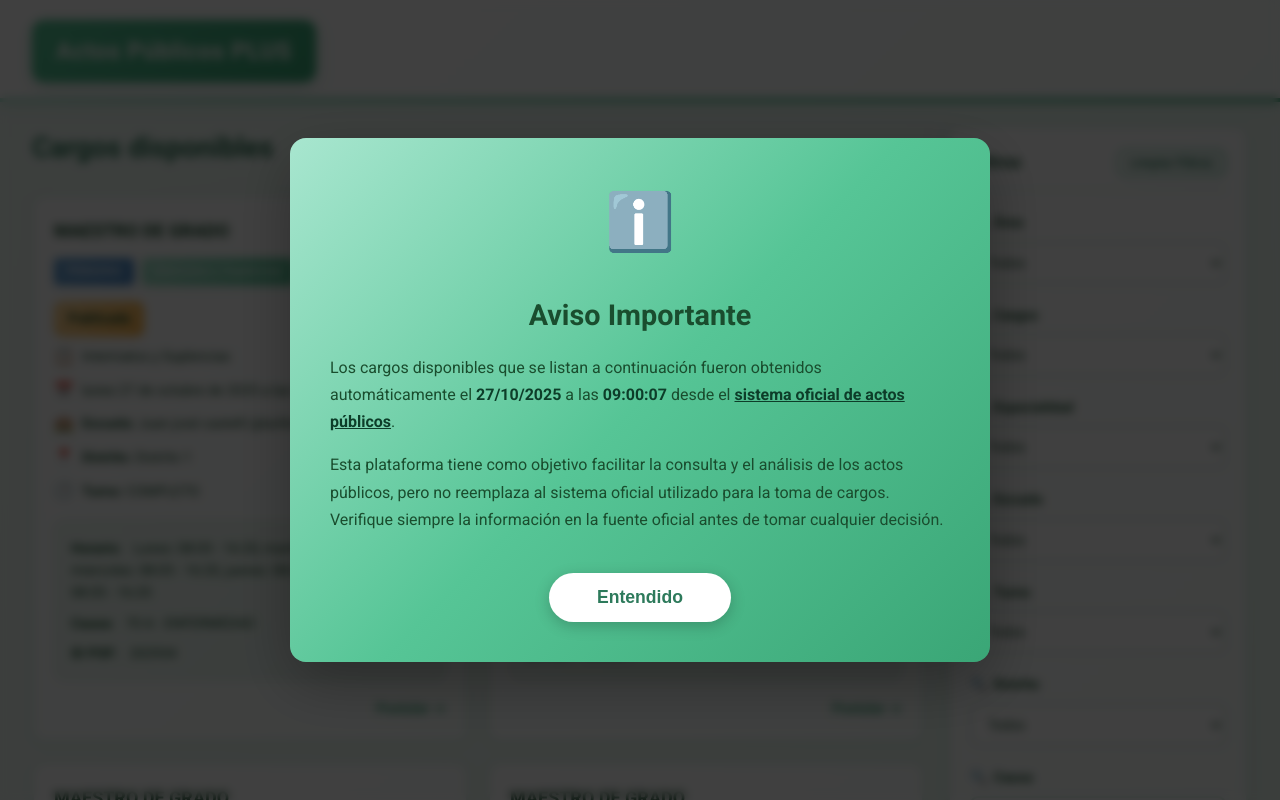
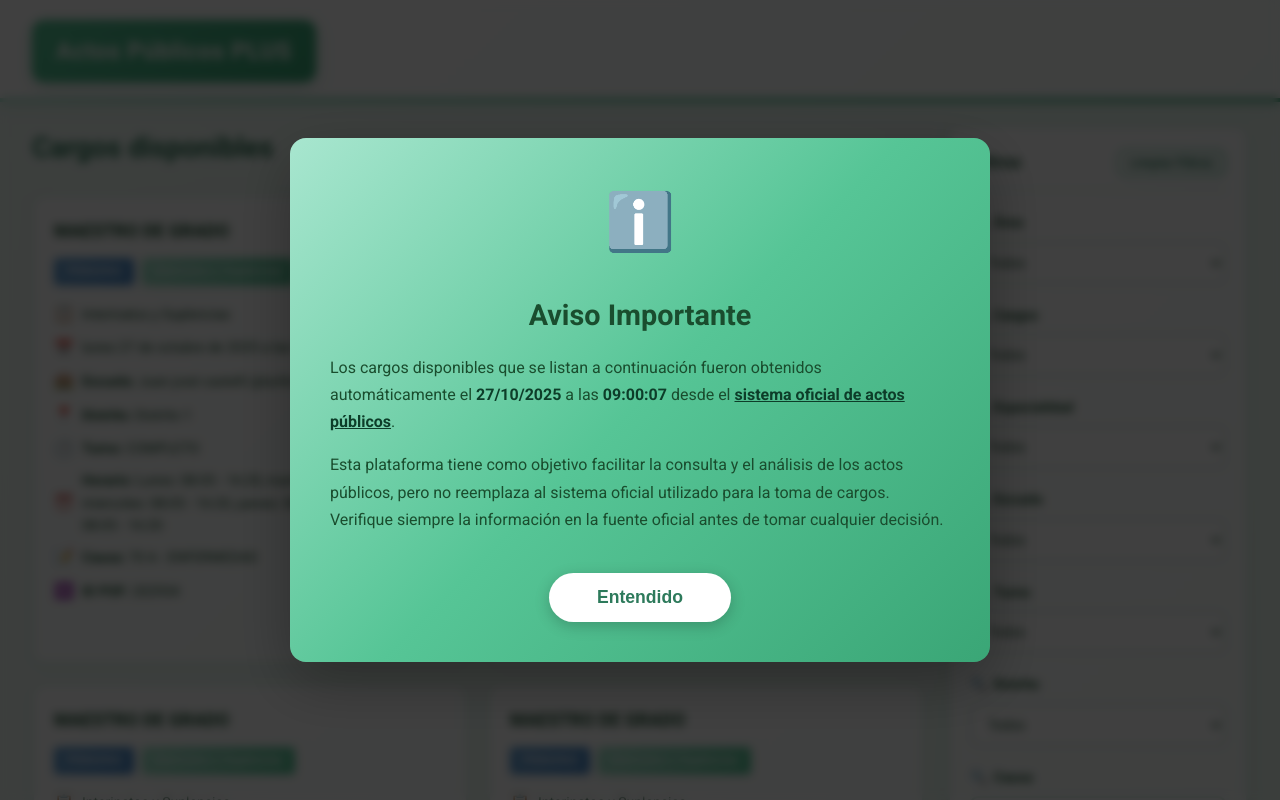
Before and after one commit to Luis3518/actospublicosPLUS, a Vue app: page / in a window 1280 px wide. Shown: the top 800 px of the page. Built offline with nearby package versions, Linux system fonts and the light colour scheme.

Commit message:
Refactor ActoPublicoCard layout and remove estado badge
Removed the 'estado' badge and refactored details (horario, causa, ID POF) to use icons and consistent 'info-item' styling. Cleaned up related CSS by removing unused classes for the badge and card details.

```diff
--- a/src/components/ActoPublicoCard.vue
+++ b/src/components/ActoPublicoCard.vue
@@ -12,10 +12,6 @@
     </div>
 
     <div class="card-info">
-      <div class="info-item">
-        <span class="badge-estado">{{ acto.estado }}</span>
-      </div>
-
       <div class="info-item">
         <span class="icon">📋</span>
         <span class="info-text">{{ acto.tipo_acto }}</span>
@@ -40,17 +36,20 @@
         <span class="icon">🕐</span>
         <span class="info-text"><strong>Turno:</strong> {{ acto.turno }}</span>
       </div>
-    </div>
 
-    <div class="card-details">
-      <div v-if="acto.horario" class="detail-row">
-        <strong>Horario:</strong> {{ acto.horario }}
+      <div v-if="acto.horario" class="info-item">
+        <span class="icon">⏰</span>
+        <span class="info-text"><strong>Horario:</strong> {{ acto.horario }}</span>
       </div>
-      <div v-if="acto.causa" class="detail-row">
-        <strong>Causa:</strong> {{ acto.causa }}
+
+      <div v-if="acto.causa" class="info-item">
+        <span class="icon">📝</span>
+        <span class="info-text"><strong>Causa:</strong> {{ acto.causa }}</span>
       </div>
-      <div v-if="acto.id_pof" class="detail-row">
-        <strong>ID POF:</strong> {{ acto.id_pof }}
+
+      <div v-if="acto.id_pof" class="info-item">
+        <span class="icon">🆔</span>
+        <span class="info-text"><strong>ID POF:</strong> {{ acto.id_pof }}</span>
       </div>
     </div>
 
@@ -166,16 +165,6 @@ export default {
   margin-bottom: 8px;
 }
 
-.badge-estado {
-  background: linear-gradient(135deg, #ffd89b 0%, #ffb74d 100%);
-  color: #1a4d2e;
-  padding: 6px 14px;
-  border-radius: 8px;
-  font-size: 14px;
-  font-weight: 700;
-  box-shadow: 0 2px 6px rgba(255, 183, 77, 0.3);
-}
-
 .icon {
   font-size: 16px;
 }
@@ -183,29 +172,6 @@ export default {
 .info-text {
   font-size: 14px;
   color: #1a4d2e;
-}
-
-.card-details {
-  background: linear-gradient(135deg, #f0f9f4 0%, #e8f5ed 100%);
-  border-radius: 10px;
-  padding: 16px;
-  margin-bottom: 16px;
-  border: 1px solid #d4ebe0;
-}
-
-.detail-row {
-  margin-bottom: 8px;
-  font-size: 14px;
-  color: #1a4d2e;
-}
-
-.detail-row:last-child {
-  margin-bottom: 0;
-}
-
-.detail-row strong {
-  font-weight: 600;
-  margin-right: 8px;
 }
 
 .card-footer {
```
